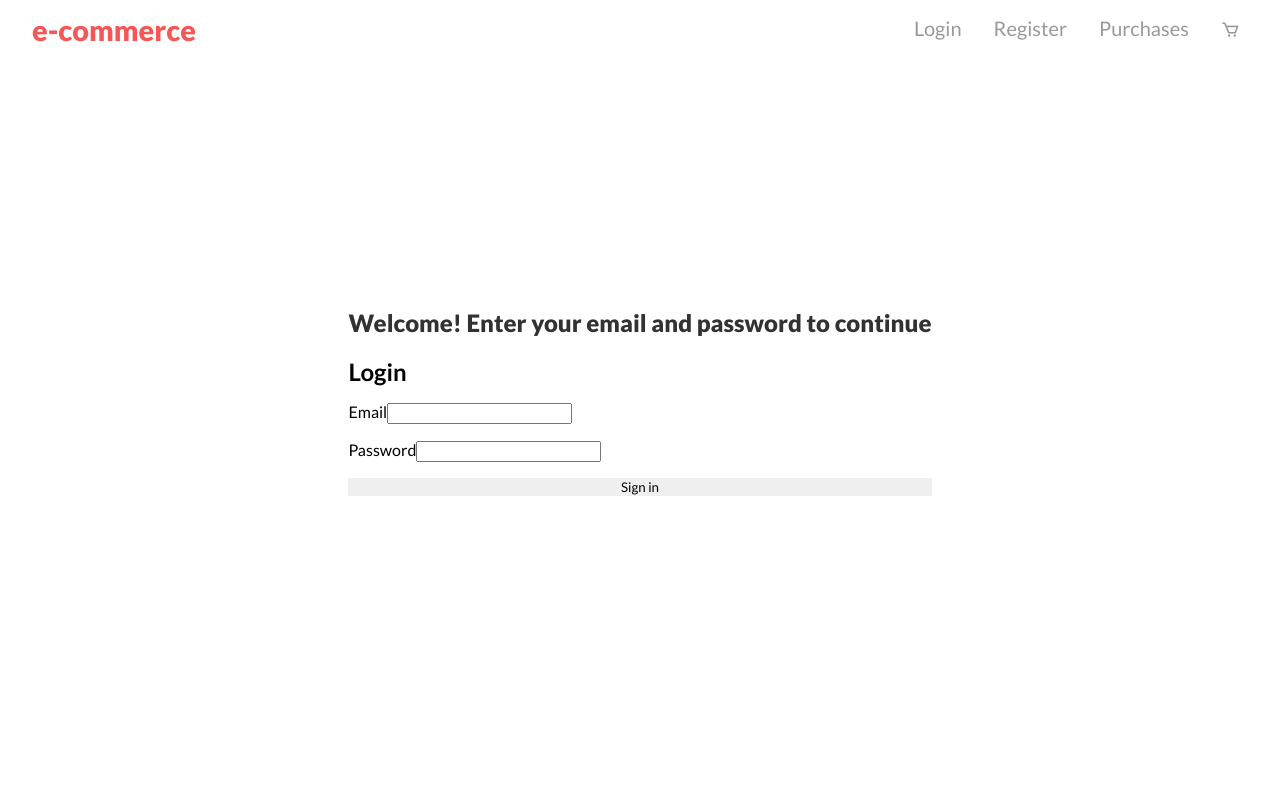
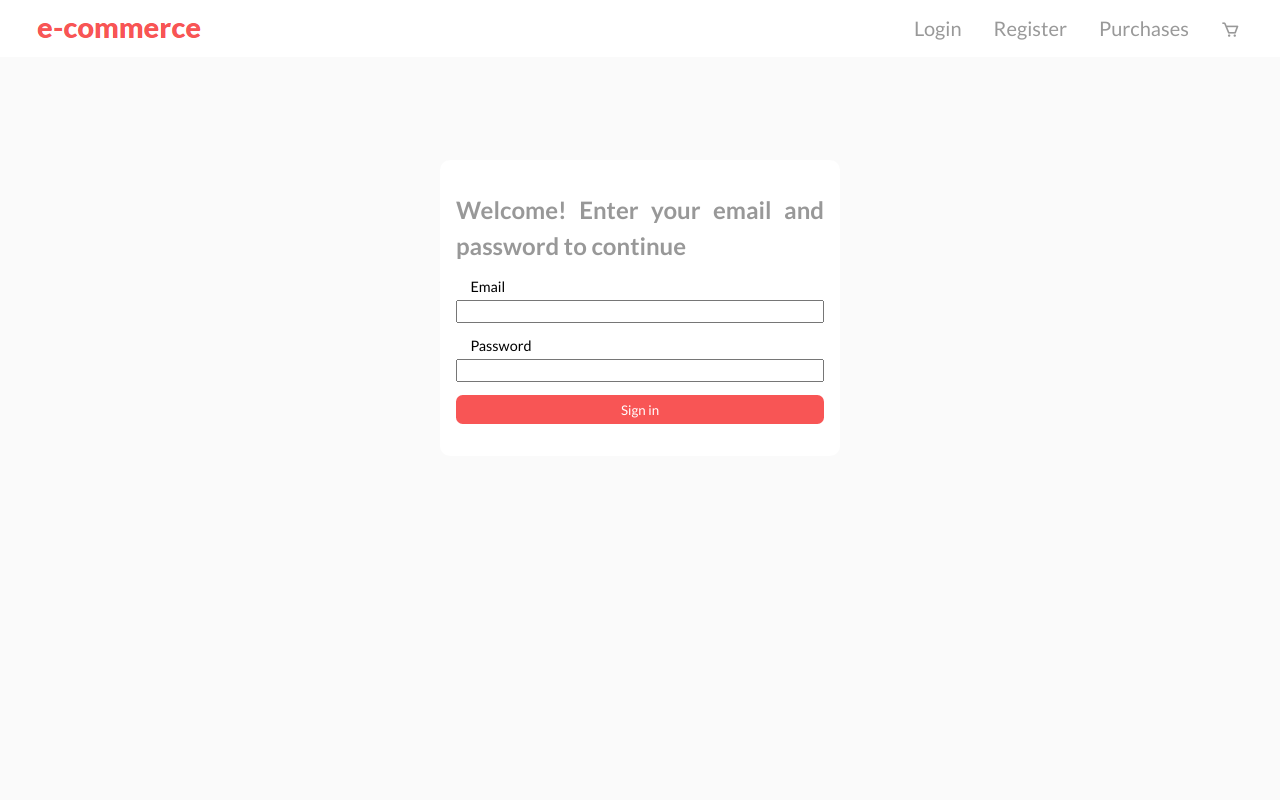
Before and after one commit to Ags96/e-commerce-react, a React (Vite) app: page /#/login in a window 1280 px wide. Shown: the top 800 px of the page. Built offline with nearby package versions, Linux system fonts and the light colour scheme; no server answers.

Commit message:
fix logo

```diff
--- a/src/components/Home/styles/cardProduct.css
+++ b/src/components/Home/styles/cardProduct.css
@@ -1,7 +1,6 @@
 .product {
   width: 100%;
   max-width: 320px;
-  border: 1px solid #ccca;
   background-color: white;
   transition: transform 200ms ease;
   cursor: pointer;
--- a/src/components/shared/Header.jsx
+++ b/src/components/shared/Header.jsx
@@ -7,7 +7,7 @@ const Header = () => {
     <header className="header__container">
       <h1 className="header__logo">
         <Link to="/" className="header__title">
-          e-commerce
+          <img className="header__logo" src="e-commerce.png" alt="" />
         </Link>
       </h1>
       <nav className="header__nav">
--- a/src/components/shared/header.css
+++ b/src/components/shared/header.css
@@ -13,11 +13,9 @@
   width: 100%;
   background-color: white;
 }
-.header__title {
-  color: #f85555;
-  text-decoration: none;
-  font-size: 1.8rem;
-  font-weight: 800;
+
+.header__logo {
+  min-width: 100px;
 }
 .header__list {
   padding: 0.5em;
--- a/src/index.css
+++ b/src/index.css
@@ -14,6 +14,7 @@ body {
   padding-bottom: 16em;
   min-height: 100%;
   box-sizing: inherit;
+  background-color: rgb(250, 250, 250);
 }
 h1,
 h2,
--- a/src/pages/Login.jsx
+++ b/src/pages/Login.jsx
@@ -1,35 +1,41 @@
-import React from "react";
-import useAuthentication from "../hooks/useAuthentication";
-import "./styles/login.css";
+import React from "react"
+import useAuthentication from "../hooks/useAuthentication"
+import "./styles/login.css"
 
 const Login = () => {
-  const { loginUser } = useAuthentication();
+  const {loginUser} = useAuthentication()
 
-  const handlelogin = (e) => {
-    e.preventDefault();
-    const email = e.target.email.value;
-    const password = e.target.password.value;
-    const data = { email, password };
-    loginUser(data);
-  };
+  const handlelogin = e => {
+    e.preventDefault()
+    const email = e.target.email.value
+    const password = e.target.password.value
+    const data = {email, password}
+    loginUser(data)
+  }
 
   return (
     <section className="login__container">
       <form className="login__form" onSubmit={handlelogin}>
-        <h1 className="login__title">Welcome! Enter your email and password to continue</h1>
-        <h2 className="form__title">Login</h2>
-        <div className="email__container">
-          <label className="label__email" htmlFor="email">Email</label>
-          <input className="input__email" type="email" id="email" />
+        <h1 className="login__title">
+          Welcome! Enter your email and password to continue
+        </h1>
+
+        <div className="form__item">
+          <label className="form__label" htmlFor="email">
+            Email
+          </label>
+          <input className="form__input" type="email" id="email" />
         </div>
-        <div className="password__container">
-          <label className="label__password" htmlFor="password">Password</label>
-          <input className="input__password" type="password" id="password" />
+        <div className="form__item">
+          <label className="form__label" htmlFor="password">
+            Password
+          </label>
+          <input className="form__input" type="password" id="password" />
         </div>
         <button className="login__login-btn">Sign in</button>
       </form>
     </section>
-  );
-};
+  )
+}
 
-export default Login;
+export default Login
--- a/src/pages/Register.jsx
+++ b/src/pages/Register.jsx
@@ -3,7 +3,6 @@ import {useForm} from "react-hook-form"
 import useAuthentication from "../hooks/useAuthentication"
 import defaultRegisterValues from "../utils/defaultRegisterValues"
 import "./styles/register.css"
-import Footer from "../components/shared/Footer.jsx"
 
 const Register = () => {
   const {register, handleSubmit, reset} = useForm()
@@ -16,38 +15,67 @@ const Register = () => {
   }
 
   return (
-    <container className="register">
-      <form
-        className="register__form-container child-1"
-        onSubmit={handleSubmit(submit)}
-      >
-        <h2>Create new user</h2>
-        <div>
-          <label htmlFor="firstName">First Name</label>
-          <input {...register("firstName")} type="text" id="firstName" />
+    <section className="register__container">
+      <form className="register__form" onSubmit={handleSubmit(submit)}>
+        <h2 className="register__title">Create new user</h2>
+        <div className="register__item">
+          <label className="register__label" htmlFor="firstName">
+            First Name
+          </label>
+          <input
+            className="register__input"
+            {...register("firstName")}
+            type="text"
+            id="firstName"
+          />
         </div>
-        <div>
-          <label htmlFor="lastName">Last Name</label>
-          <input {...register("lastName")} type="text" id="lastName" />
+        <div className="register__item">
+          <label className="register__label" htmlFor="lastName">
+            Last Name
+          </label>
+          <input
+            className="register__input"
+            {...register("lastName")}
+            type="text"
+            id="lastName"
+          />
         </div>
-        <div>
-          <label htmlFor="email">Email</label>
-          <input {...register("email")} type="email" id="email" />
+        <div className="register__item">
+          <label className="register__label" htmlFor="email">
+            Email
+          </label>
+          <input
+            className="register__input"
+            {...register("email")}
+            type="email"
+            id="email"
+          />
         </div>
-        <div>
-          <label htmlFor="password">Password</label>
-          <input {...register("password")} type="password" id="password" />
+        <div className="register__item">
+          <label className="register__label" htmlFor="password">
+            Password
+          </label>
+          <input
+            className="register__input"
+            {...register("password")}
+            type="password"
+            id="password"
+          />
         </div>
-        <div>
-          <label htmlFor="phone">Phone</label>
-          <input {...register("phone")} type="tel" id="phone" />
+        <div className="register__item">
+          <label className="register__label" htmlFor="phone">
+            Phone
+          </label>
+          <input
+            className="register__input"
+            {...register("phone")}
+            type="tel"
+            id="phone"
+          />
         </div>
-        <button>Register</button>
+        <button className="register__btn">Register</button>
       </form>
-      <footer className="footer child-2">
-        <Footer />
-      </footer>
-    </container>
+    </section>
   )
 }
 export default Register
--- a/src/pages/styles/login.css
+++ b/src/pages/styles/login.css
@@ -1,43 +1,44 @@
 .login__container {
-    width: 100%;
-    height: 100vh;
-    display: flex;
-    justify-content: center;
-    align-items: center;
-}
-.login__form {
   display: flex;
   flex-direction: column;
-  gap: 1em;
-
+  max-width: 25em;
+  background-color: white;
+  margin-top: 10em;
+  margin-left: auto;
+  margin-right: auto;
+  padding: 2em 1em;
+  border-radius: 10px;
 }
 .login__title {
-    text-align: justify;
-    font-weight: 800;
-    line-height: 1.5em;
-    opacity: 0.8;
+  text-align: justify;
+  font-weight: 700;
+  line-height: 1.5em;
+  opacity: 0.4;
 }
-.form__title {
-
+.form__item {
+  display: flex;
+  flex-direction: column;
+  gap: 0.3em;
 }
-.email__container {
-
+.form__label {
+  font-size: 0.9rem;
+  padding-left: 1em;
+  padding-top: 1em;
 }
-.label__email {
-
-}
-.input__email {
-
-}
-.password__container {
-
-}
-.label__password {
-
-}
-.input__password {
-
+.form__input {
+  padding: 0.3em 0.8em;
+  font-size: 0.7rem;
+  font-weight: 300;
 }
 .login__login-btn {
-
+  padding: 0.5em 1em;
+  background-color: #f85555;
+  color: white;
+  font-weight: 500;
+  border-radius: 0.5em;
+  margin-top: 1em;
+  width: 100%;
 }
+.login__login-btn:hover {
+  filter: brightness(1.15);
+}
--- a/src/pages/styles/register.css
+++ b/src/pages/styles/register.css
@@ -1,20 +1,44 @@
-.register {
-  position: absolute;
-  height: 100vh;
-  /* display: grid;
-  grid-template-columns: 1fr 100px;
-  grid-template-areas:
-    "form"
-    "footer"; */
+.register__container {
+  display: flex;
+  flex-direction: column;
+  max-width: 25em;
+  background-color: white;
+  margin-top: 10em;
+  margin-left: auto;
+  margin-right: auto;
+  padding: 2em 1em;
+  border-radius: 10px;
 }
-.footer {
-  position: fixed;
-  bottom: 0;
+.register__title {
+  text-align: justify;
+  font-weight: 700;
+  line-height: 1.5em;
+  opacity: 0.4;
 }
-
-/* .child-1 {
-  grid-area: form;
+.register__item {
+  display: flex;
+  flex-direction: column;
+  gap: 0.3em;
 }
-.child-2 {
-  grid-area: footer;
-} */
+.register__label {
+  font-size: 0.9rem;
+  padding-left: 1em;
+  padding-top: 1em;
+}
+.register__input {
+  padding: 0.3em 0.8em;
+  font-size: 0.7rem;
+  font-weight: 300;
+}
+.register__btn {
+  padding: 0.5em 1em;
+  background-color: #f85555;
+  color: white;
+  font-weight: 500;
+  border-radius: 0.5em;
+  margin-top: 1em;
+  width: 100%;
+}
+.register__btn:hover {
+  filter: brightness(1.15);
+}
```
Also changed, not shown: public/e-commerce.png (added).
